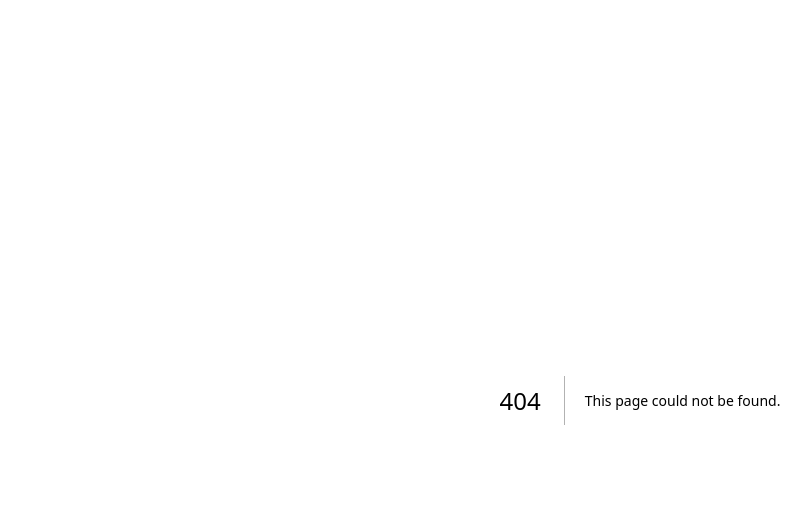
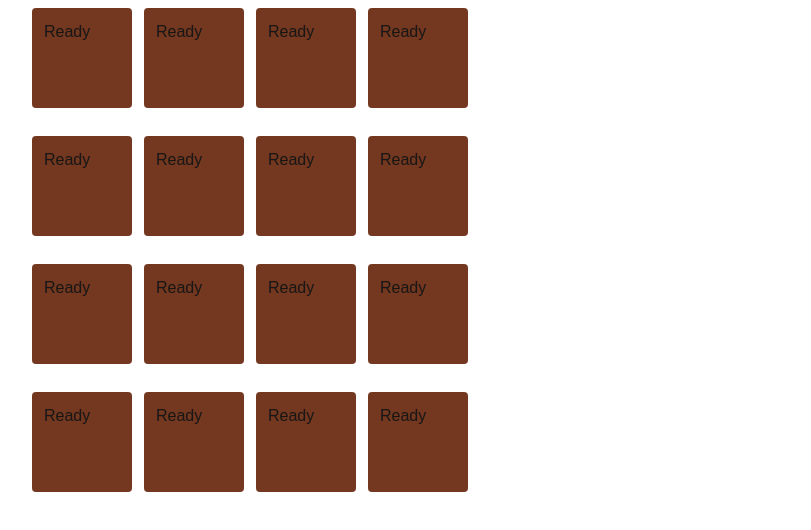
Before and after one commit to tanercelikkiran/crop-game, a Next.js app: page /game in a window 1280 px wide. Before the commit this address had no page. Shown: the top 530 px of the page, without its empty margins (0-811 px from the left). Built offline with nearby package versions, Linux system fonts and the light colour scheme.

Commit message:
add game and field components with styling

```diff
--- /dev/null
+++ b/src/app/game/page.module.css
@@ -0,0 +1,9 @@
+.gameContainer {
+    width: 500px;
+    height: 500px;
+    justify-content: center;
+    align-items: center;
+    display: flex;
+    flex-wrap: wrap;
+    gap: 12px;
+}
--- /dev/null
+++ b/src/app/game/page.tsx
@@ -0,0 +1,17 @@
+"use client";
+
+import Field from "@/components/field/Field";
+import styles from "./page.module.css";
+
+export default function GamePage() {
+    return (
+        <div className={styles.gameContainer}>
+            {
+                Array.from({ length: 16 }, (_, i) => (
+                    <Field key={i} state={`Ready`} onClick={() => console.log(`Field ${i} clicked`)} />
+                ))
+            }
+        </div>
+    );
+
+}
--- /dev/null
+++ b/src/components/field/Field.module.css
@@ -0,0 +1,8 @@
+.field {
+    width: 100px;
+    height: 100px;
+    padding: 12px;
+    border-radius: 4px;
+    cursor: pointer;
+    background-color: rgb(116, 55, 31);
+}
--- /dev/null
+++ b/src/components/field/Field.tsx
@@ -0,0 +1,15 @@
+"use client";
+import styles from "./Field.module.css";
+
+interface FieldProps {
+    state?: string;
+    onClick?: () => void;
+}
+
+export default function Field({ state, onClick }: FieldProps) {
+  return (
+    <div className={styles.field} onClick={onClick}>
+      <label htmlFor="">{state}</label>
+    </div>
+  );
+}
```
